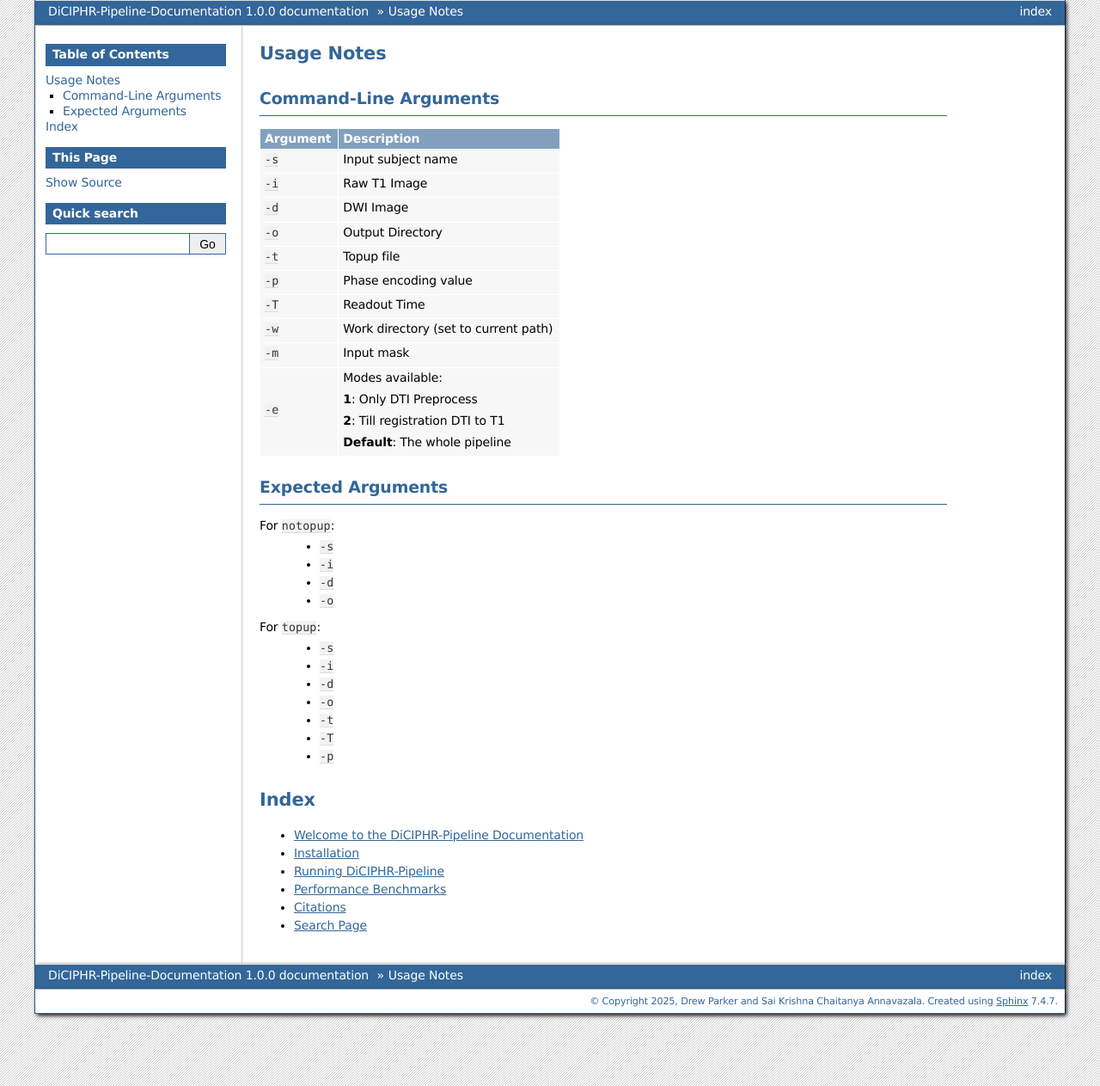
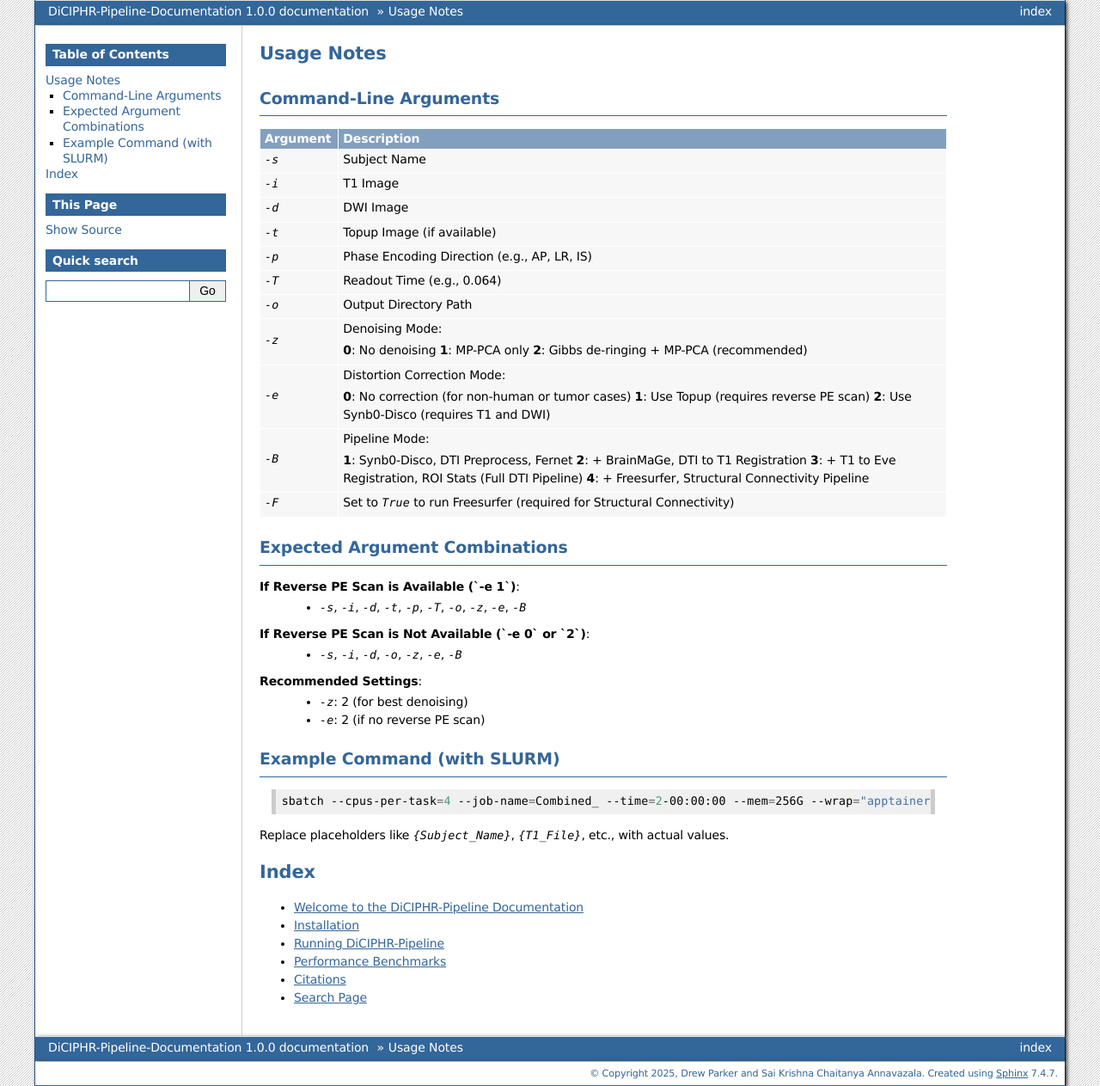
Before and after one commit to SaiKrishnaChaitanya24/DiCIPHR-Pipeline-Documentation, a Sphinx documentation site: the page built from source/UsageNotes.rst, in a window 1280 px wide. Shown: the whole page at 86% size. Built offline with Sphinx 7.4.7, drawn with Linux system fonts in a browser that asks for light colours.

Commit message:
Update UsageNotes.rst

```diff
--- a/source/UsageNotes.rst
+++ b/source/UsageNotes.rst
@@ -1,3 +1,4 @@
+
 Usage Notes
 ===========
 
@@ -9,52 +10,63 @@
 
    * - Argument
      - Description
-   * - ``-s``
-     - Input subject name
-   * - ``-i``
-     - Raw T1 Image
-   * - ``-d``
+   * - `-s`
+     - Subject Name
+   * - `-i`
+     - T1 Image
+   * - `-d`
      - DWI Image
-   * - ``-o``
-     - Output Directory
-   * - ``-t``
-     - Topup file
-   * - ``-p``
-     - Phase encoding value
-   * - ``-T``
-     - Readout Time
-   * - ``-w``
-     - Work directory (set to current path)
-   * - ``-m``
-     - Input mask
-   * - ``-e``
-     - Modes available:
+   * - `-t`
+     - Topup Image (if available)
+   * - `-p`
+     - Phase Encoding Direction (e.g., AP, LR, IS)
+   * - `-T`
+     - Readout Time (e.g., 0.064)
+   * - `-o`
+     - Output Directory Path
+   * - `-z`
+     - Denoising Mode:
 
-       **1**: Only DTI Preprocess
+       **0**: No denoising
+       **1**: MP-PCA only
+       **2**: Gibbs de-ringing + MP-PCA (recommended)
+   * - `-e`
+     - Distortion Correction Mode:
 
-       **2**: Till registration DTI to T1
+       **0**: No correction (for non-human or tumor cases)
+       **1**: Use Topup (requires reverse PE scan)
+       **2**: Use Synb0-Disco (requires T1 and DWI)
+   * - `-B`
+     - Pipeline Mode:
 
-       **Default**: The whole pipeline
+       **1**: Synb0-Disco, DTI Preprocess, Fernet
+       **2**: + BrainMaGe, DTI to T1 Registration
+       **3**: + T1 to Eve Registration, ROI Stats (Full DTI Pipeline)
+       **4**: + Freesurfer, Structural Connectivity Pipeline
+   * - `-F`
+     - Set to `True` to run Freesurfer (required for Structural Connectivity)
 
+Expected Argument Combinations
+------------------------------
 
-Expected Arguments
-------------------
+**If Reverse PE Scan is Available (`-e 1`)**:
+   - `-s`, `-i`, `-d`, `-t`, `-p`, `-T`, `-o`, `-z`, `-e`, `-B`
 
-For ``notopup``:
-   - ``-s``
-   - ``-i``
-   - ``-d``
-   - ``-o``
+**If Reverse PE Scan is Not Available (`-e 0` or `2`)**:
+   - `-s`, `-i`, `-d`, `-o`, `-z`, `-e`, `-B`
 
-For ``topup``:
-   - ``-s``
-   - ``-i``
-   - ``-d``
-   - ``-o``
-   - ``-t``
-   - ``-T``
-   - ``-p``
+**Recommended Settings**:
+   - `-z`: 2 (for best denoising)
+   - `-e`: 2 (if no reverse PE scan)
 
+Example Command (with SLURM)
+----------------------------
+
+.. code-block:: bash
+
+   sbatch --cpus-per-task=4 --job-name=Combined_ --time=2-00:00:00 --mem=256G --wrap="apptainer run --no-home --bind {Data_Path}:/Input --bind {Output_Path}:/output ./Combined-Pipeline/combined_pipeline.sif -s {Subject_Name} -i /input/{T1_File} -d /input/{DWI_File} -o /output -z {Denoise_Mode} -p {PE_Dir} -t /input/{ReversePE_File} -T {Readout_Time} -e {Distortion_Mode} -B 3"
+
+Replace placeholders like `{Subject_Name}`, `{T1_File}`, etc., with actual values.
 
 Index
 ==================
```
